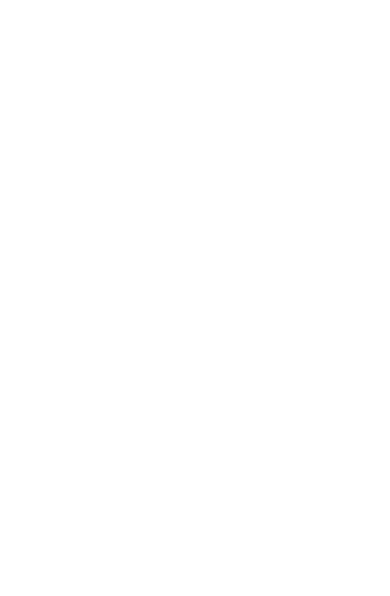
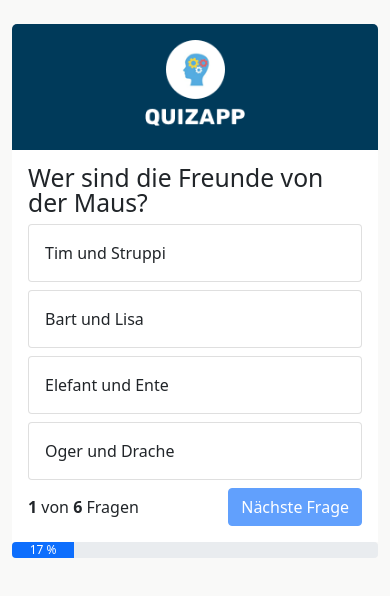
Before and after one commit to 43and18zeroes/Quizapp, a plain HTML site: page index.html in a window 390 px wide. Drawn offline with nearby package versions, Linux system fonts and the light colour scheme.

```diff
--- a/index.html
+++ b/index.html
@@ -1,5 +1,6 @@
 <!DOCTYPE html>
 <html lang="en">
+
 <head>
     <meta charset="UTF-8">
     <meta http-equiv="X-UA-Compatible" content="IE=edge">
@@ -7,8 +8,82 @@
     <title>Document</title>
 
     <link rel="stylesheet" href="style.css">
+    <script src="script.js"></script>
+
+    <!-- bootstrap files -->
+    <!-- CSS only -->
+    <link href="https://cdn.jsdelivr.net/npm/bootstrap@5.1.3/dist/css/bootstrap.min.css" rel="stylesheet"
+        integrity="sha384-1BmE4kWBq78iYhFldvKuhfTAU6auU8tT94WrHftjDbrCEXSU1oBoqyl2QvZ6jIW3" crossorigin="anonymous">
+    <!-- JavaScript Bundle with Popper -->
+    <script src="https://cdn.jsdelivr.net/npm/bootstrap@5.1.3/dist/js/bootstrap.bundle.min.js"
+        integrity="sha384-ka7Sk0Gln4gmtz2MlQnikT1wXgYsOg+OMhuP+IlRH9sENBO0LRn5q+8nbTov4+1p"
+        crossorigin="anonymous"></script>
 </head>
-<body>
 
+<body onload="init()">
+
+    <div class="container">
+        <div class="quizcard">
+
+            <aside>
+                <img src="img/logo.png" alt="">
+            </aside>
+
+            <main>
+
+                <div class="endscreen" id="endscreen" style="display: none">
+                    <img src="img/brain result.png" alt="" class="mb-2">
+                    <h2 class="mb-2">Quiz beendet</h2>
+                    <div class="mb-2">Ihr Ergebnis <b id="amount-of-right-questions">x</b><b>/</b><b
+                            id="questions-number-result">x</b></div>
+                    <button class="btn btn-primary mb-2">SHARE</button>
+                    <button class="btn btn-primary" id="restart-button" onclick="restartGame()">Erneut versuchen</button>
+                </div>
+
+                <div class="quiz-body" id="quizbody">
+                    <h2 id="questiontext">Frage</h2>
+
+                    <div class="card quiz-answer-card mb-2" onclick="answer('answer_1')">
+                        <div class="card-body" id="answer_1">
+                            Antwort
+                        </div>
+                    </div>
+
+                    <div class="card quiz-answer-card mb-2" onclick="answer('answer_2')">
+                        <div class="card-body" id="answer_2">
+                            Antwort
+                        </div>
+                    </div>
+
+                    <div class="card quiz-answer-card mb-2" onclick="answer('answer_3')">
+                        <div class="card-body" id="answer_3">
+                            Antwort
+                        </div>
+                    </div>
+
+                    <div class="card quiz-answer-card mb-2" onclick="answer('answer_4')">
+                        <div class="card-body" id="answer_4">
+                            Antwort
+                        </div>
+                    </div>
+
+                    <div class="question-footer">
+                        <span>
+                            <b id="currentquestionnumber">1</b> von <b id="questionsnumber">5</b> Fragen
+                        </span>
+
+                        <button class="btn btn-primary" id="next-button" onclick="nextQuestion()" disabled>Nächste
+                            Frage</button>
+                    </div>
+                </div>
+            </main>
+        </div>
+
+        <div class="progress">
+            <div class="progress-bar" id="progress-bar" role="progressbar" style="width: 0%;"></div>
+        </div>
+
+    </div>
 </body>
+
 </html>
--- a/script.js
+++ b/script.js
@@ -0,0 +1,154 @@
+let questions = [
+    {
+        "question": "Wer sind die Freunde von der Maus?",
+        "answer_1": "Tim und Struppi",
+        "answer_2": "Bart und Lisa",
+        "answer_3": "Elefant und Ente",
+        "answer_4": "Oger und Drache",
+        "right_answer": 3
+    },
+    {
+        "question": "Wer ist der größte Widersacher der Schlümpfe?",
+        "answer_1": "Die Hexe von Oz",
+        "answer_2": "Gargamel",
+        "answer_3": "Mr. Bubbletea",
+        "answer_4": "Ronald McDonald",
+        "right_answer": 2
+    },
+    {
+        "question": "Krtek heißt auf deutsch...",
+        "answer_1": "Maulwurf",
+        "answer_2": "Karotte",
+        "answer_3": "Kohlrübe",
+        "answer_4": "Mozarella",
+        "right_answer": 1
+    },
+    {
+        "question": "Wie bringt das Sandmännchen die Kinder zum schlafen?",
+        "answer_1": "Es spielt ihnen ein Hörbuch vor",
+        "answer_2": "Es erzählt eine Geschichte",
+        "answer_3": "Es streut ihnen Schlafsand in die Augen",
+        "answer_4": "Es überfüttert sie mit Ofenkäse",
+        "right_answer": 3
+    },
+    {
+        "question": "Wo lebt Spongebob Schwammkopf",
+        "answer_1": "Auf dem Meeresgrund",
+        "answer_2": "Auf dem Mount Everest",
+        "answer_3": "Auf dem Mond",
+        "answer_4": "Auf dem schaurigen Berg",
+        "right_answer": 1
+    },
+    {
+        "question": "Welche Haarfarbe hat der Pumuckl?",
+        "answer_1": "Blond",
+        "answer_2": "Grün",
+        "answer_3": "Blau",
+        "answer_4": "#CD341A",
+        "right_answer": 4
+    }
+];
+
+let rightQuestions = 0;
+let currentQuestion = 0;
+let AUDIO_SUCCESS = new Audio('audio/right.mp3');
+let AUDIO_FAIL = new Audio('audio/wrong.mp3');
+
+function init() {
+    $("questionsnumber").innerHTML = questions.length;
+
+    showQuestion();
+}
+
+
+function showQuestion() {
+    if (gameIsOver()) {
+        showEndscreen();
+    } else {
+        updateProgressBar();
+        updateToNextQuestion();
+    }
+}
+
+function gameIsOver() {
+    return currentQuestion >= questions.length;
+}
+
+function showEndscreen() {
+    $('endscreen').style.display = '';
+    $('quizbody').style.display = 'none';
+    $('questions-number-result').innerHTML = questions.length;
+    $('amount-of-right-questions').innerHTML = rightQuestions;
+}
+
+function updateToNextQuestion() {
+    let question = questions[currentQuestion];
+
+    $('currentquestionnumber').innerHTML = currentQuestion + 1;
+    $("questiontext").innerHTML = question['question'];
+    $("answer_1").innerHTML = question['answer_1'];
+    $("answer_2").innerHTML = question['answer_2'];
+    $("answer_3").innerHTML = question['answer_3'];
+    $("answer_4").innerHTML = question['answer_4'];
+}
+
+function updateProgressBar() {
+    let percent = (currentQuestion + 1) / questions.length * 100;
+    percent = Math.round(percent);
+    $('progress-bar').innerHTML = `${percent} %`;
+    $('progress-bar').style = `width: ${percent}%`;
+}
+
+function answer(selection) {
+    let question = questions[currentQuestion];
+    let selectedQuestionNumber = selection.slice(-1);
+    let idOfRightAnswer = `answer_${question['right_answer']}`;
+
+    if (rightAnswerSelected(selectedQuestionNumber, question)) {
+        $(selection).parentNode.classList.add('bg-success');
+        AUDIO_SUCCESS.play();
+        rightQuestions++;
+    } else {
+        $(selection).parentNode.classList.add('bg-danger');
+        $(idOfRightAnswer).parentNode.classList.add('bg-success');
+        AUDIO_FAIL.play();
+    }
+
+    $("next-button").disabled = false;
+}
+
+function rightAnswerSelected(selectedQuestionNumber, question) {
+    return selectedQuestionNumber == question['right_answer']
+}
+
+function nextQuestion() {
+    currentQuestion++;
+    $("next-button").disabled = true;
+    resetAnswerButtons();
+    showQuestion();
+}
+
+function resetAnswerButtons() {
+    $('answer_1').parentNode.classList.remove('bg-danger');
+    $('answer_1').parentNode.classList.remove('bg-success');
+    $('answer_2').parentNode.classList.remove('bg-danger');
+    $('answer_2').parentNode.classList.remove('bg-success');
+    $('answer_3').parentNode.classList.remove('bg-danger');
+    $('answer_3').parentNode.classList.remove('bg-success');
+    $('answer_4').parentNode.classList.remove('bg-danger');
+    $('answer_4').parentNode.classList.remove('bg-success');
+}
+
+function restartGame() {
+    $('quizbody').style.display = '';
+    $('endscreen').style.display = 'none';
+
+    rightQuestions = 0;
+    currentQuestion = 0;
+
+    init();
+}
+
+function $(id) {
+    return document.getElementById(id);
+}
--- a/style.css
+++ b/style.css
@@ -0,0 +1,99 @@
+body {
+    background-color: #f9f9f8 !important;
+}
+
+.container {
+    margin-top: 50px;
+}
+
+.quizcard {
+    max-width: 100%;
+    display: flex;
+}
+
+aside {
+    display: flex;
+    justify-content: center;
+    align-items: flex-start;
+    width: 200px;
+    background-color: #003a5a;
+    padding-top: 16px;
+    border-top-left-radius: 5px;
+    border-bottom-left-radius: 5px;
+}
+
+aside img {
+    object-fit: contain;
+    width: 100px;
+}
+
+main {
+    flex: 1;
+    background-color: #fff;
+    padding: 16px;
+    border-top-right-radius: 5px;
+    border-bottom-right-radius: 5px;
+}
+
+main h2 {
+    line-height: 1;
+}
+
+.quiz-answer-card {
+    transition: all 0.2s;
+}
+
+.quiz-answer-card:hover {
+    cursor: pointer;
+    background-color: rgba(0, 0, 0, 0.05);
+}
+
+.bg-success,
+.bg-danger {
+    color: white;
+}
+
+.question-footer {
+    display: flex;
+    justify-content: space-between;
+    align-items: center;
+}
+
+.endscreen {
+    display: flex;
+    flex-direction: column;
+    justify-content: center;
+    align-items: center;
+    padding: 50px 0px;
+}
+
+.endscreen div {
+    color: orange;
+    font-size: 24px;
+}
+
+.endscreen b {
+    color: black;
+}
+
+@media only screen and (max-width: 510px) {
+    .container {
+        margin-top: 24px;
+    }
+
+    .quizcard {
+        flex-direction: column;
+    }
+
+    aside {
+        width: 100%;
+        padding-bottom: 24px;
+        border-top-right-radius: 5px;
+        border-bottom-left-radius: 0px;
+    }
+
+    main {
+        border-top-right-radius: 0px;
+        border-bottom-right-radius: 0px;
+    }
+}
```
Also changed, not shown: img/brain result.png (added), img/brainbg.jpg (added), img/education.jpg (added), img/logo.png (added), img/tropy.png (added), 2 other files.
